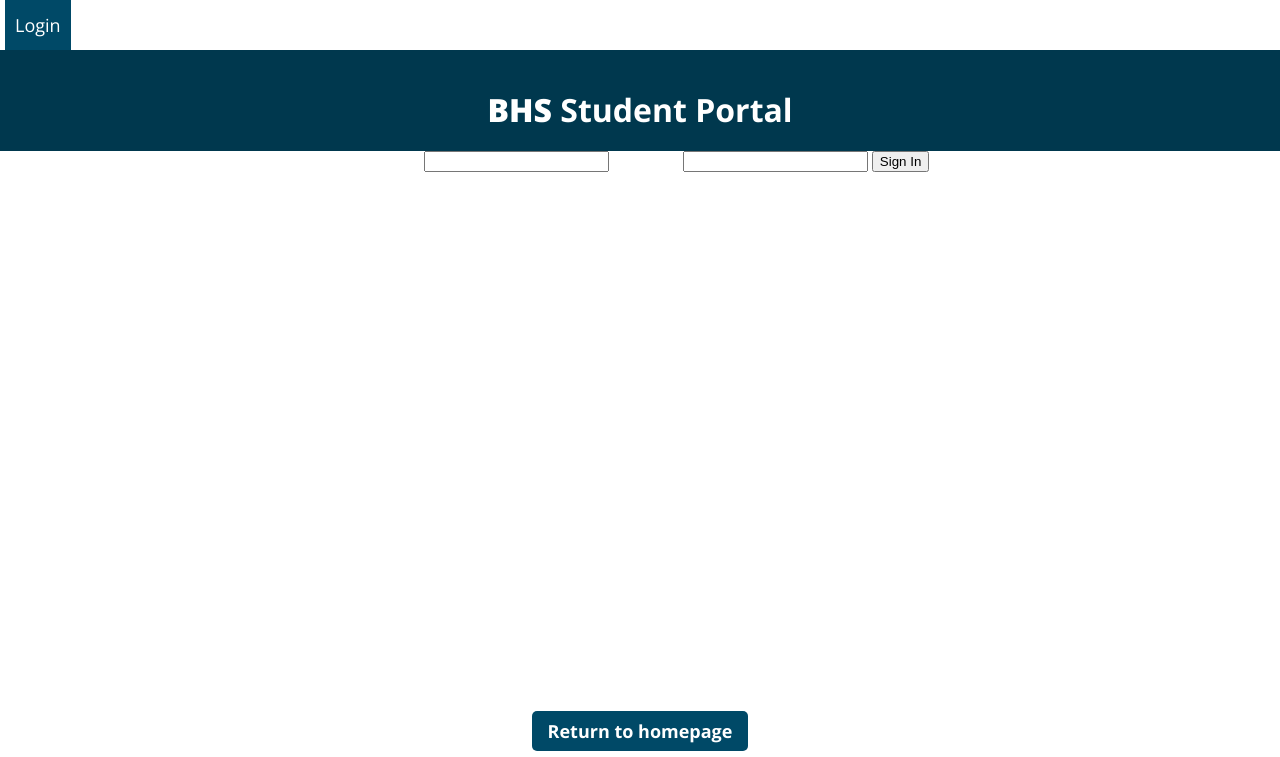
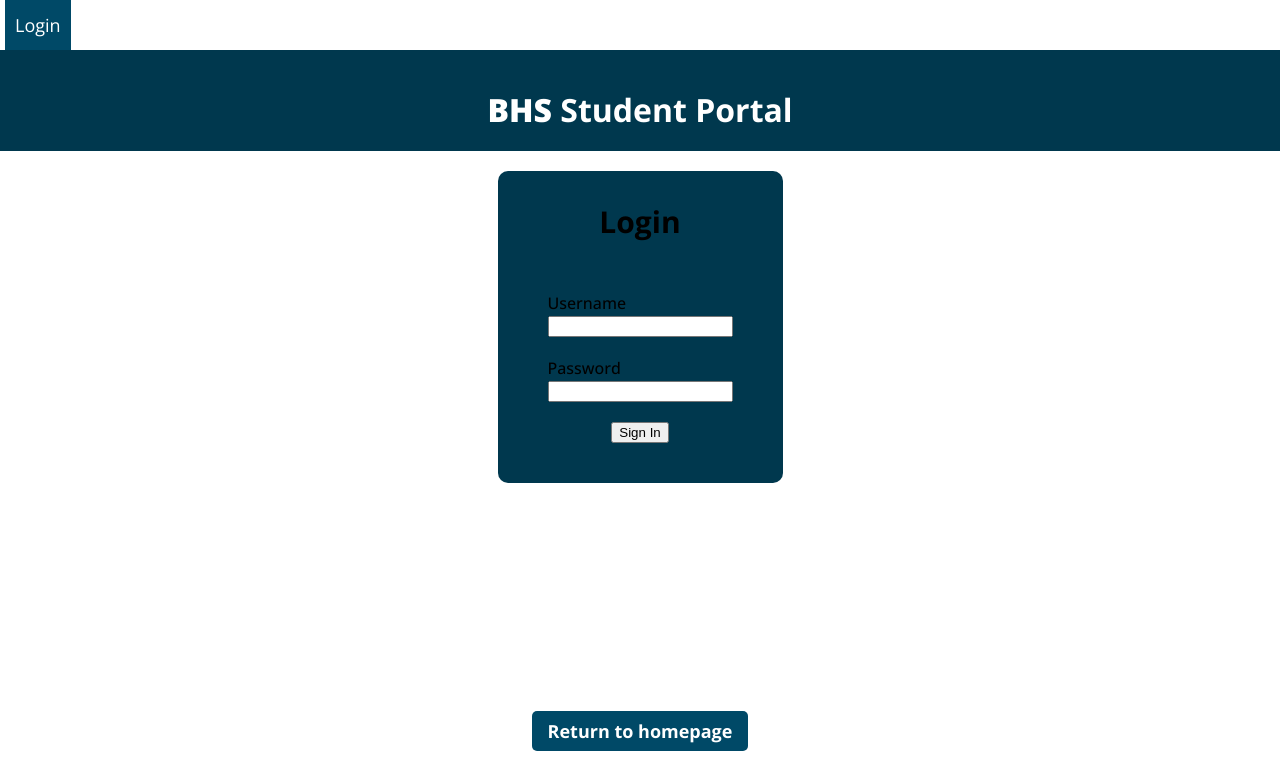
Before and after one commit to Apple-tree-creator/BHS-Student_Portal-Flask_DB, a Flask app: page /login in a window 1280 px wide. Shown: the top 757 px of the page. Run offline with Flask 3, Linux system fonts and the light colour scheme; parts of the project's set-up code (start-up, migrations or seed data) failed here and were passed over.

Commit message:
Improved login page

```diff
--- a/static/style.css
+++ b/static/style.css
@@ -327,3 +327,46 @@ h3.fade-out,
 .fade-out {
     opacity: 0.0;
 }
+
+.login {
+    font-family: var(font);
+    font-weight: 500;
+    margin-bottom: 2px;
+    text-align: left;
+
+}
+
+.loginBox {
+    display: flexbox;
+    justify-self: center;
+    justify-content: center;
+    height: fit-content;
+    width: fit-content;
+    padding-top: 30px; padding-bottom: 40px;
+    padding-left: 50px; padding-right: 50px;
+    margin: 20px;
+    background-color: var(--primary-color);
+    border-radius: 10px;
+
+    h2 {
+        margin: 0px;
+        margin-bottom: 50px;
+        font-size: 30px;
+    }
+}
+
+.loginEntry {
+    display: flexbox;
+    margin-bottom: 20px;
+    justify-self: left;
+
+}
+
+.loginError {
+    font-weight: 500;
+    background-color: crimson;
+    margin-top: -5px;
+    padding-top: 5px;
+    padding-bottom: 5px;
+    border-radius: 3px;
+}
--- a/templates/login.html
+++ b/templates/login.html
@@ -1,22 +1,29 @@
 {% extends 'layout.html' %}
 {% block content %}
-<form method="POST" action="/login">
-    {{ form.username.label }}: {{ form.username() }}
-    {{ form.password.label }}: {{ form.password() }}
+<form method="POST" action="/login" class="loginBox">
+    <h2>Login</h2>
+    {% if success == False %}
+        <p class="loginError">{{ reason }}</p>
+
+    {% elif success == True %}
+        <p class="loginSuccess">Logged in as {{ user }}</p>
+    {% endif %}
+    <div class="loginEntry">
+        <p class="login">{{ form.username.label }}</p>
+        {{ form.username() }}
+        {% for error in form.username.errors %}
+            <p>{{ error }}</p>
+        {% endfor %}
+    </div>
+    <div class="loginEntry">
+        <p class="login">{{ form.password.label }}</p>
+        {{ form.password() }}
+        {% for error in form.password.errors %}
+            <p>{{ error }}</p>
+        {% endfor %}
+    </div>
     <input type="submit" value="Sign In">
 </form>
-{% if success == False %}
-    <div class="loginError">
-        <h2>Login failed</h2>
-        <p>{{ reason }}</p>
-    </div>
-
-{% elif success == True %}
-    <div class="loginSuccess">
-        <h2>Login success</h2>
-        <p>Logged in as {{ user }}</p>
-    </div>
-{% endif %}
 <div class="home-button-container">
     <a href="{{ url_for("root") }}">
         <div class="home-button"><span class="anim-text">Return to homepage</span></div>
```
